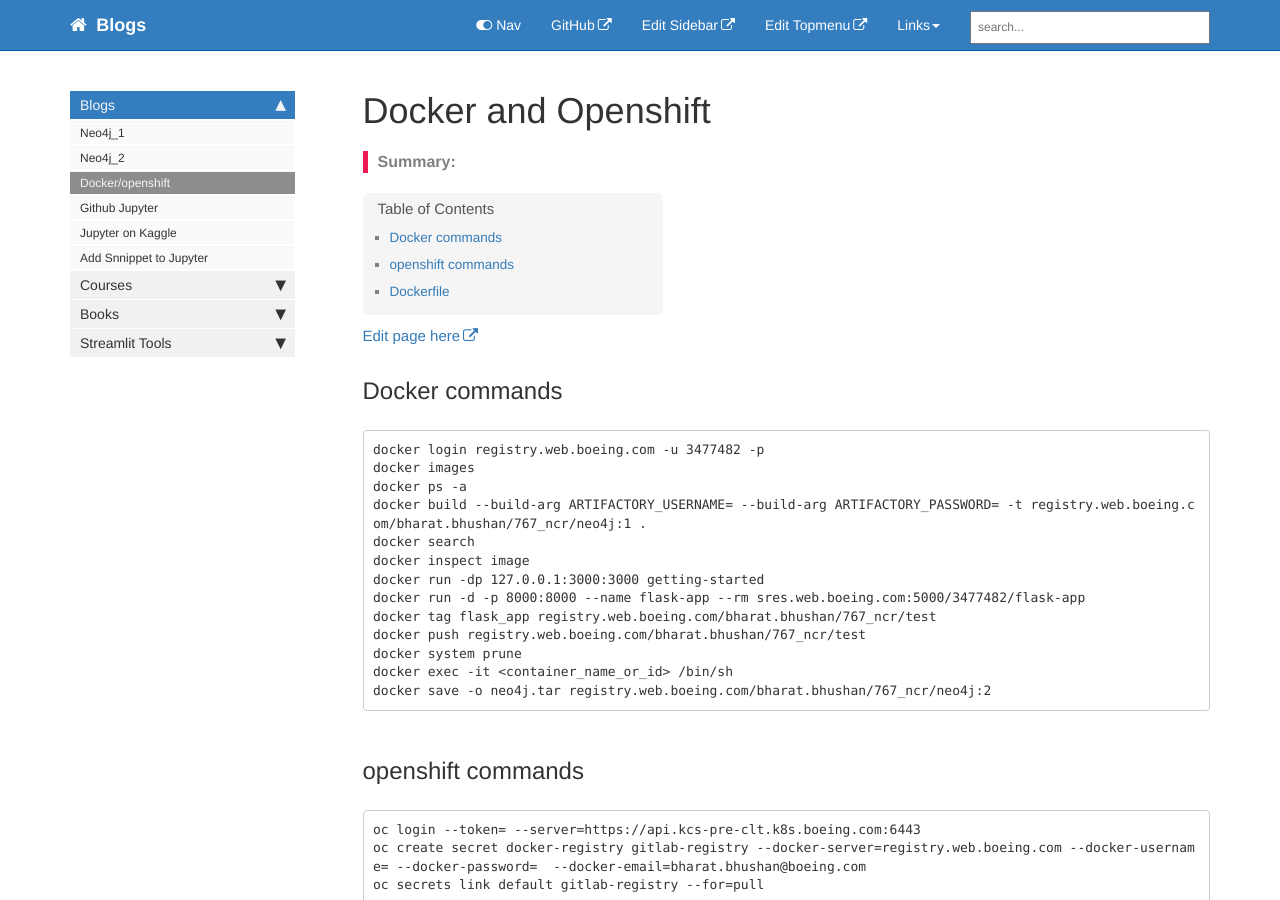
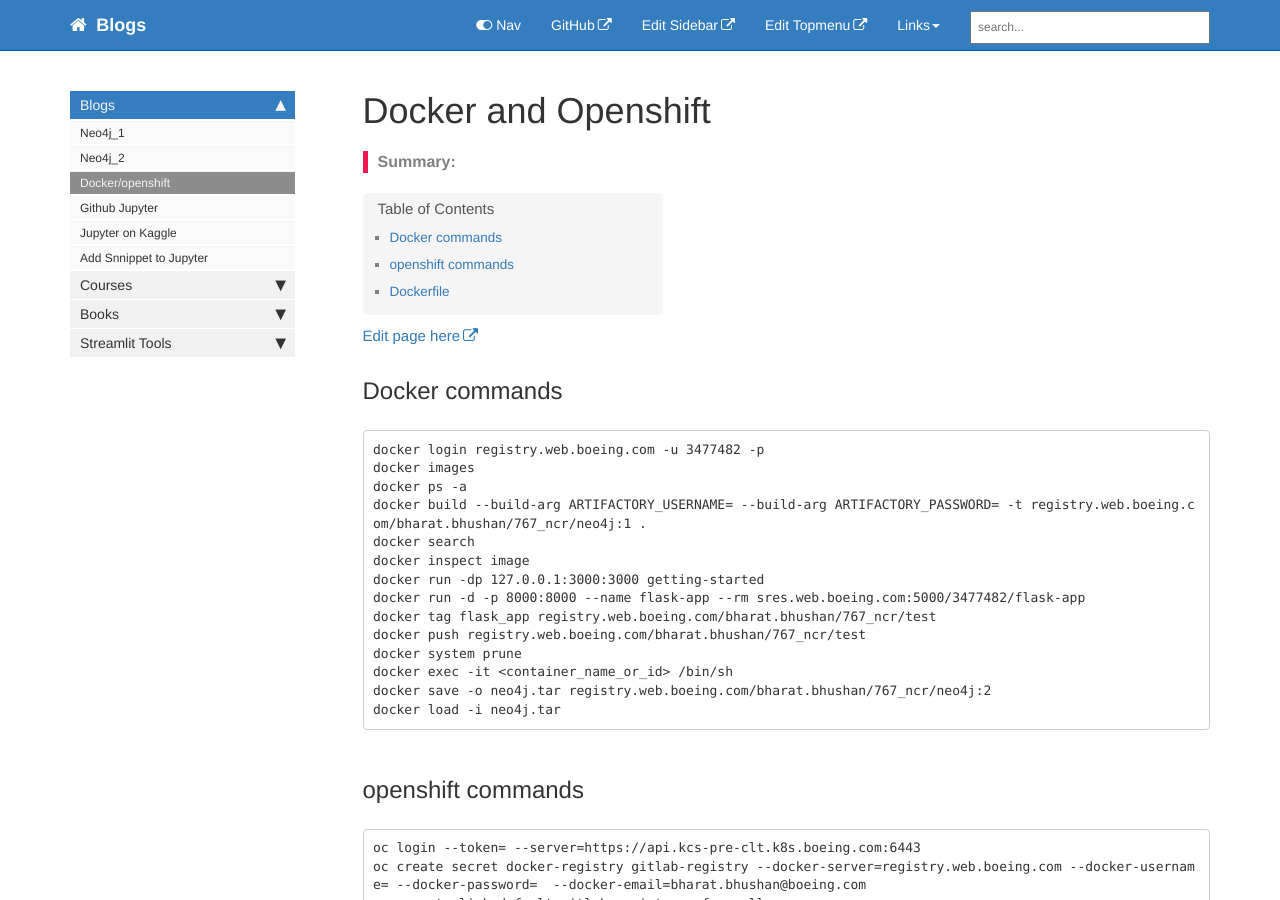
Before and after one commit to bhbharat/bhbharat.github.io, a Jekyll site: the page built from pages/mydoc/blog-docker.md, in a window 1280 px wide and 900 px high. Built offline with Jekyll 4.4.1, drawn with Linux system fonts in a browser that asks for light colours; comment, search, counter and statistics services are not loaded.

Commit message:
Update blog-docker.md

````diff
--- a/pages/mydoc/blog-docker.md
+++ b/pages/mydoc/blog-docker.md
@@ -26,6 +26,7 @@ docker push registry.web.boeing.com/bharat.bhushan/767_ncr/test
 docker system prune
 docker exec -it <container_name_or_id> /bin/sh
 docker save -o neo4j.tar registry.web.boeing.com/bharat.bhushan/767_ncr/neo4j:2
+docker load -i neo4j.tar
 ```
 
 
````
